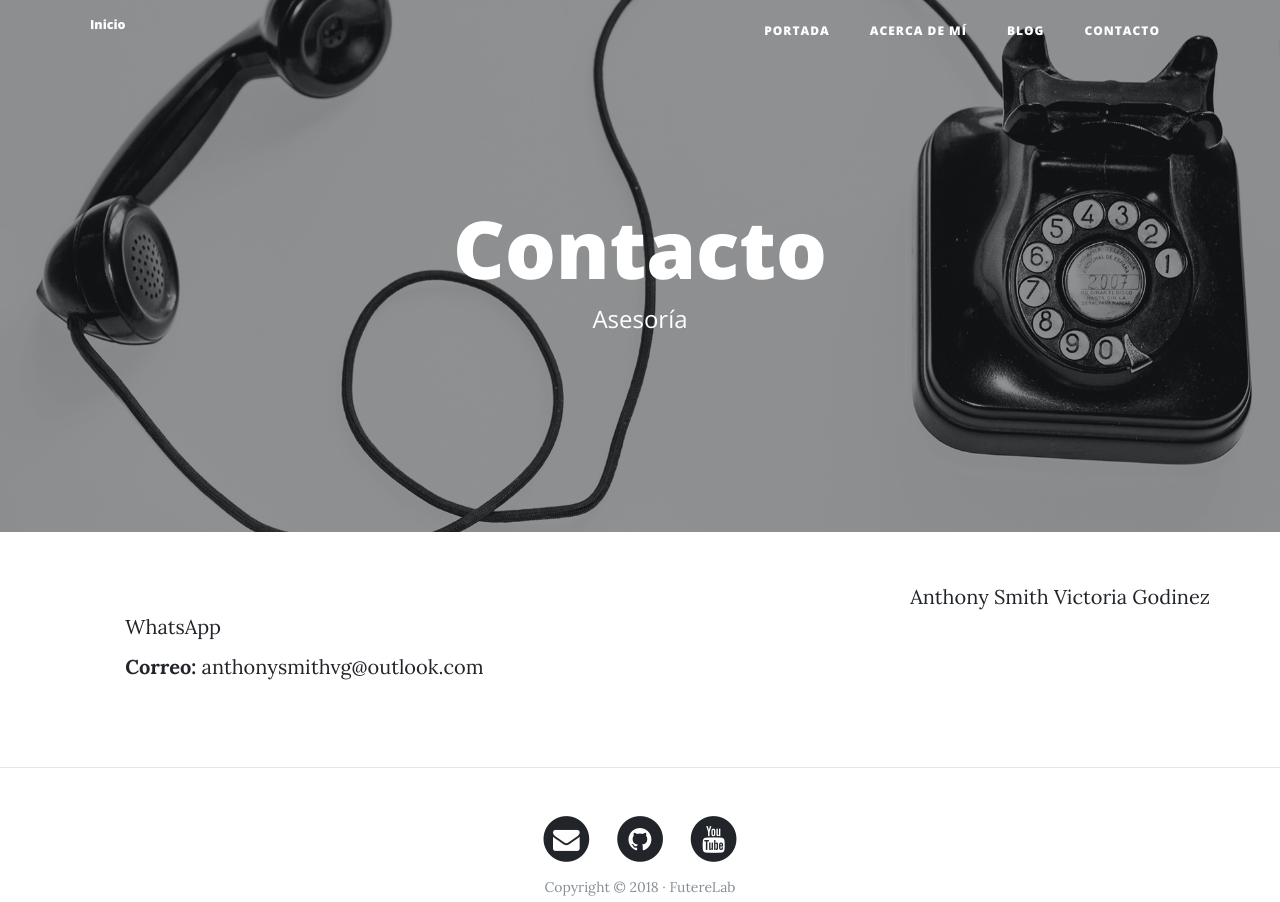
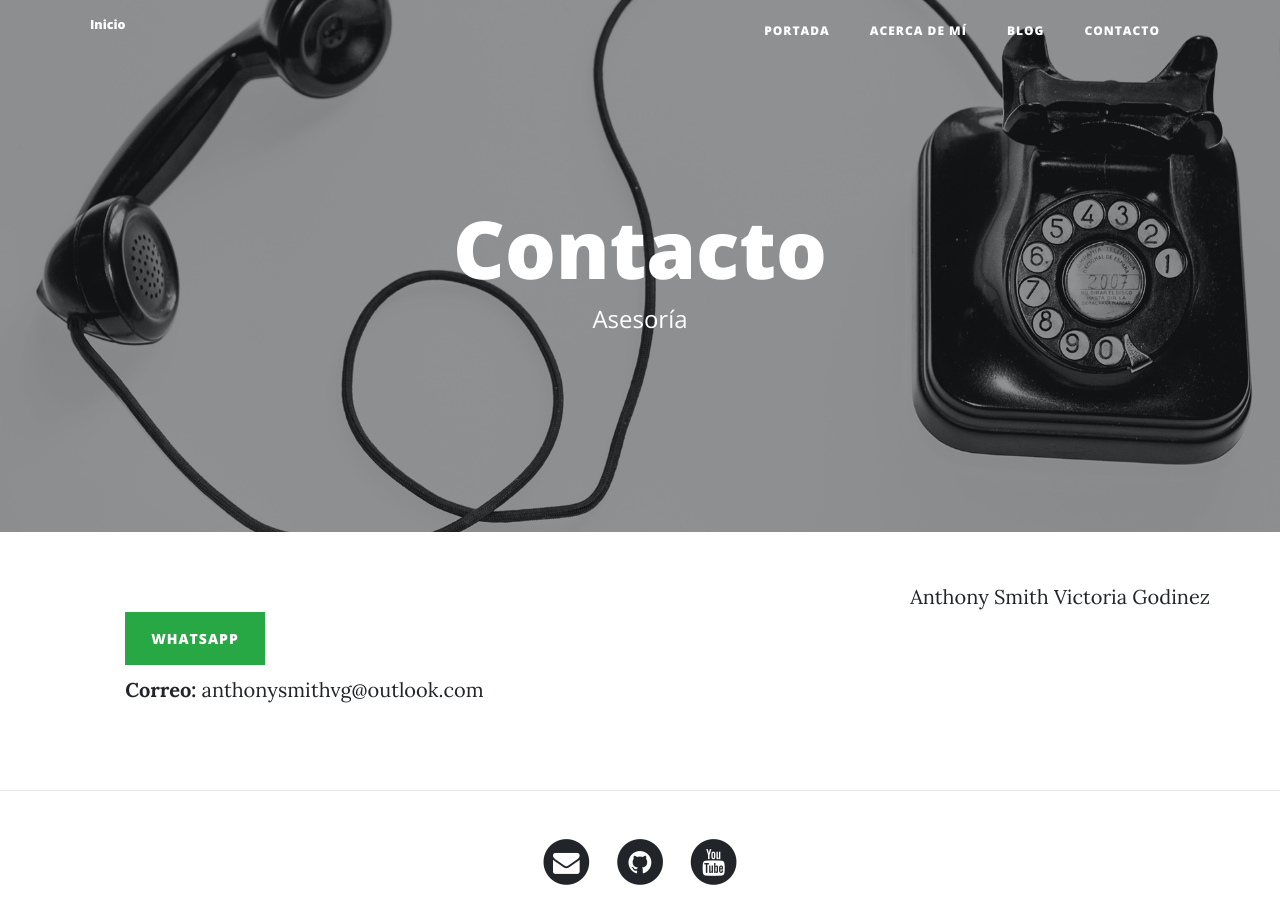
Before and after one commit to AnthonySmith96/WebPersonal, a Django app: page /contact/ in a window 1280 px wide. Shown: the top 902 px of the page. Run offline with Django 3.2, Linux system fonts and the light colour scheme; some libraries are stand-ins or nearby versions.

Commit message:
Button Style

```diff
--- a/core/templates/core/contact.html
+++ b/core/templates/core/contact.html
@@ -14,7 +14,7 @@
       <div class="row">
         <div class="col-lg-8 col-md-10 mx-auto">
           <br>
-          <a href="http://bit.ly/2E0aICf">WhatsApp</a> <br/>
+          <a href="http://bit.ly/2E0aICf" class="btn btn-success">WhatsApp</a><br/>
           <p><b>Correo:</b> anthonysmithvg@outlook.com </p> <br/>
 
         </div>
```
